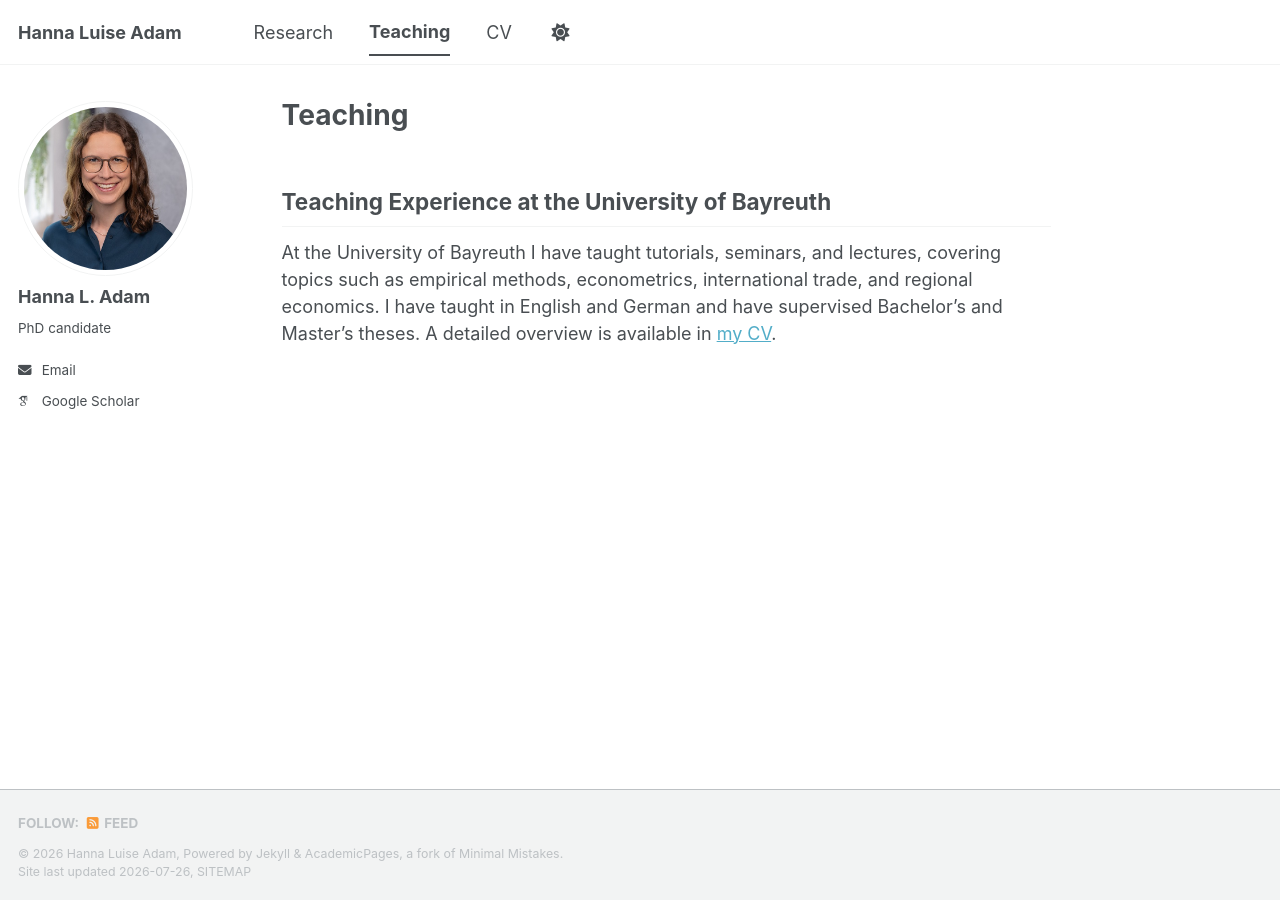
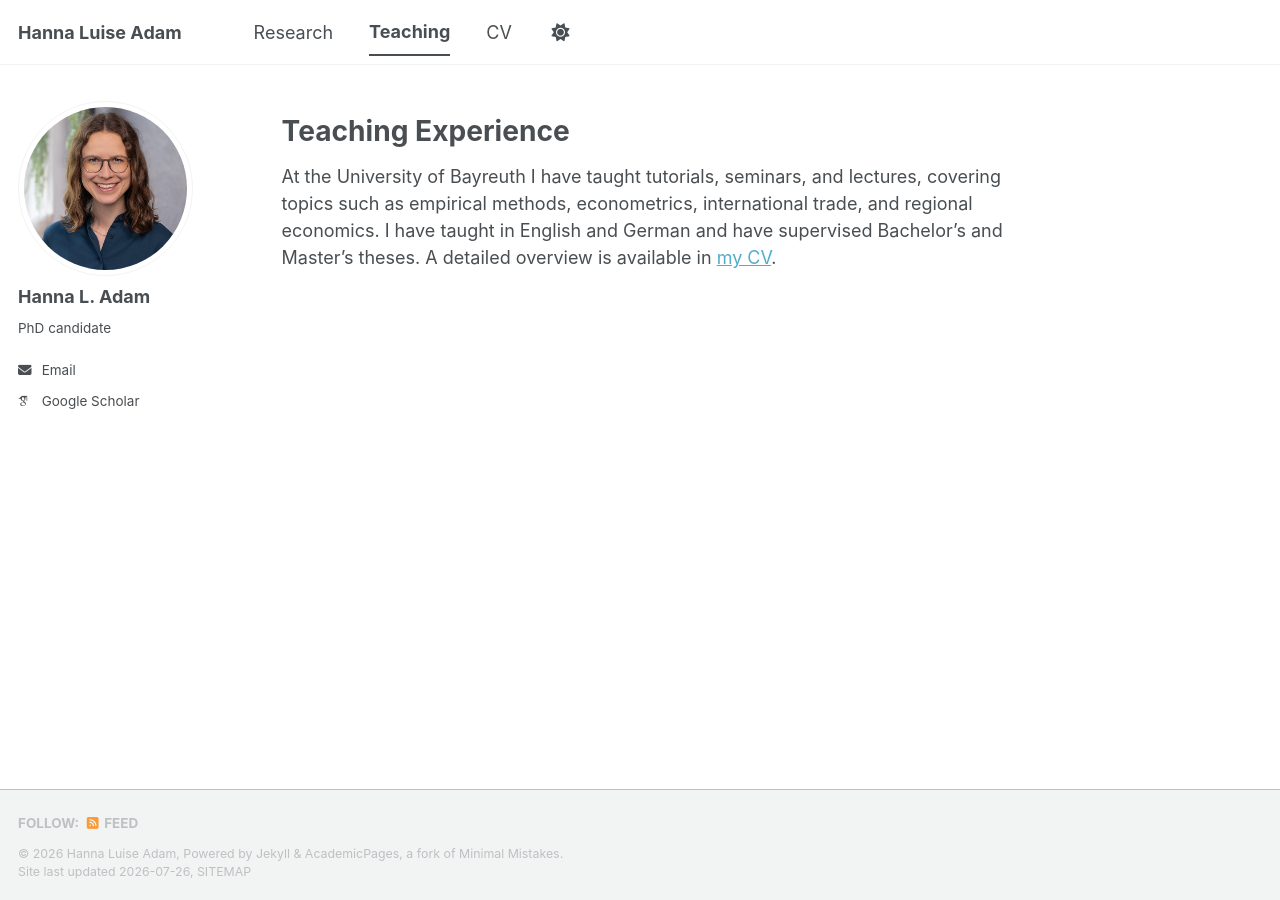
Before and after one commit to hanna-l-adam/hanna-l-adam.github.io, a Jekyll site: the page built from _pages/teaching.md, in a window 1280 px wide. Built offline with Jekyll 4.4.1, drawn with Linux system fonts in a browser that asks for light colours; some web fonts are replaced; a script bundle is joined from its source files by our own code; library files that are not in the unit come from our copies.

Commit message:
Update teaching.md

```diff
--- a/_pages/teaching.md
+++ b/_pages/teaching.md
@@ -1,8 +1,8 @@
 ---
-title: "Teaching"
+title: ""
 permalink: /teaching/
 author_profile: true
 ---
 
-## Teaching Experience at the University of Bayreuth
+# Teaching Experience
 At the University of Bayreuth I have taught tutorials, seminars, and lectures, covering topics such as empirical methods, econometrics, international trade, and regional economics. I have taught in English and German and have supervised Bachelor's and Master's theses. A detailed overview is available in <a href="/files/CV_HannaAdam_Eng.pdf" target="_blank">my CV</a>.
```
